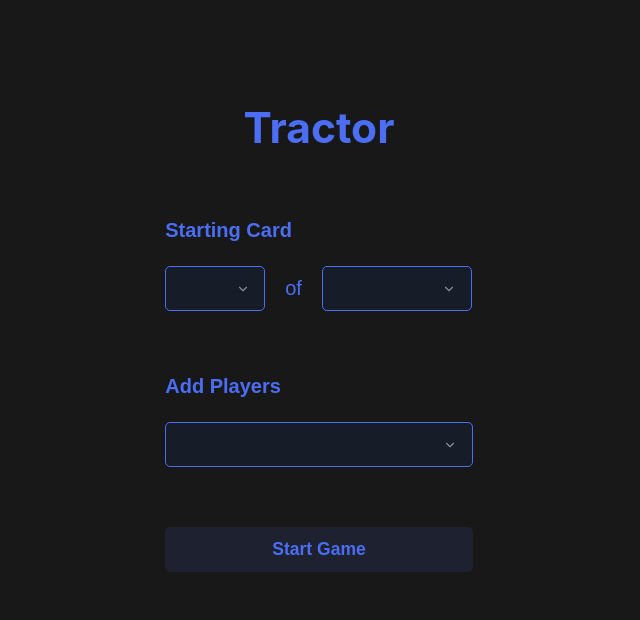
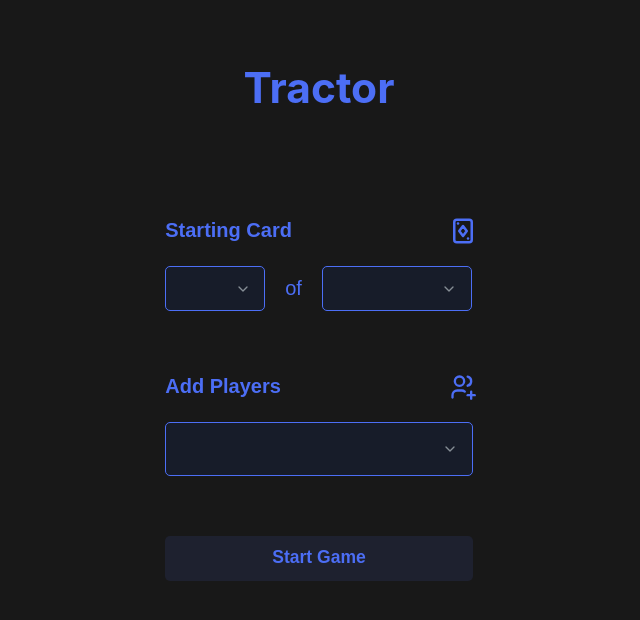
Before and after one commit to brianyyang/tractor-app, a Next.js app: page / in a window 1280 px wide. Both pictures are taken after a click on the button "New Game". Shown: the top 620 px of the page, without its empty margins (321-961 px from the left). Built offline with nearby package versions, Linux system fonts and the light colour scheme.

Commit message:
Finish styling new game page

```diff
--- a/src/app/page.module.css
+++ b/src/app/page.module.css
@@ -17,5 +17,5 @@
 }
 
 .title {
-  margin-top: 5rem;
+  margin-top: 3rem;
 }
--- a/src/components/NewGame/NewGame.module.css
+++ b/src/components/NewGame/NewGame.module.css
@@ -1,3 +1,11 @@
 .select {
   margin: 0 1rem;
 }
+
+.option {
+  padding-left: 12px;
+}
+
+.option:hover {
+  background-color: #b3c2ff;
+}
--- a/src/components/NewGame/NewGame.tsx
+++ b/src/components/NewGame/NewGame.tsx
@@ -2,7 +2,7 @@
 
 import { useState } from 'react';
 import { Button, Flex, Stack } from '@mantine/core';
-import { IconChevronDown } from '@tabler/icons-react';
+import { IconPlayCard, IconUsersPlus } from '@tabler/icons-react';
 import { Rank, Suit } from '@/types/PlayingCard';
 import styles from './NewGame.module.css';
 import { StyledSelect } from '../StyledSelect';
@@ -31,7 +31,7 @@ const suitOptions = Object.values(Suit).map((suit) => {
   }
   return {
     value: suit,
-    label: `${suit} ${symbol} `,
+    label: `${suit} ${symbol}`,
   };
 });
 
@@ -42,44 +42,49 @@ export const NewGame = () => {
 
   return (
     <Stack>
-      <div style={{ marginLeft: '1rem' }}>
+      <Flex align="center" justify="space-between" style={{ margin: '0 1rem' }}>
         <b>Starting Card</b>
-      </div>
-      <Flex align='center'>
+        <IconPlayCard size={30} style={{ marginRight: '-5px' }} />
+      </Flex>
+      <Flex align="center">
         <StyledSelect
           className={styles.select}
+          classNames={{ option: styles.option }}
           data={rankOptions}
           value={startingRank ? startingRank : null}
           onChange={(value) => setStartingRank(value as Rank)}
-          rightSection={<IconChevronDown size={14} />}
           w={80}
           searchable
         />
         of
         <StyledSelect
           className={styles.select}
+          classNames={{ option: styles.option }}
           data={suitOptions}
           value={startingSuit}
           onChange={(value) => setStartingSuit(value as Suit)}
-          rightSection={<IconChevronDown size={14} />}
           w={120}
           searchable
         />
       </Flex>
-      <div style={{ marginLeft: '1rem', marginTop: '2rem' }}>
+      <Flex
+        align="center"
+        justify="space-between"
+        style={{ margin: '2rem 1rem 0 1rem' }}
+      >
         <b>Add Players</b>
-      </div>
+        <IconUsersPlus size={28} style={{ marginRight: '-4px' }} />
+      </Flex>
       <StyledMultiSelect
         className={styles.select}
         data={['Susan', 'Sisi', 'Renee', 'Raymond', 'Myra']}
         value={players}
         onChange={(value) => setPlayers(value)}
-        rightSection={<IconChevronDown size={14} />}
         w={246}
       />
       <Button
-        variant='light'
-        color='indigo'
+        variant="light"
+        color="indigo"
         w={246}
         style={{ marginLeft: '1rem', marginTop: '2rem' }}
       >
--- a/src/components/StyledMultiSelect.tsx
+++ b/src/components/StyledMultiSelect.tsx
@@ -7,15 +7,31 @@ type StyledMultiSelectProps = MultiSelectProps & {
 
 const multiSelectStyles = {
   input: {
-    textAlign: 'left',
+    display: 'flex',
+    alignItems: 'center',
     paddingLeft: '12px',
     color: '#4c6ef5',
     backgroundColor: 'rgb(23, 28, 41)',
     borderColor: '#4c6ef5',
+    minHeight: '53.5px',
   } as CSSProperties,
   dropdown: {
     backgroundColor: 'rgb(23, 28, 41)',
     borderColor: '#4c6ef5',
+  },
+  pill: {
+    paddingLeft: '8px',
+    backgroundColor: '#4c6ef5',
+  },
+  pillsList: {
+    padding: '12px 0',
+    width: '90%',
+  },
+  option: {
+    paddingLeft: '12px',
+    '&:active': {
+      backgroundColor: '#54df76ff',
+    },
   },
 };
 
@@ -28,7 +44,7 @@ export const StyledMultiSelect = ({
       {...multiSelectProps}
       style={styleOverrides}
       styles={multiSelectStyles}
-      rightSection={<IconChevronDown size={14} />}
+      rightSection={<IconChevronDown size={16} />}
     />
   );
 };
--- a/src/components/StyledSelect.tsx
+++ b/src/components/StyledSelect.tsx
@@ -28,7 +28,7 @@ export const StyledSelect = ({
       {...selectProps}
       style={styleOverrides}
       styles={selectStyles}
-      rightSection={<IconChevronDown size={14} />}
+      rightSection={<IconChevronDown size={16} />}
     />
   );
 };
```
